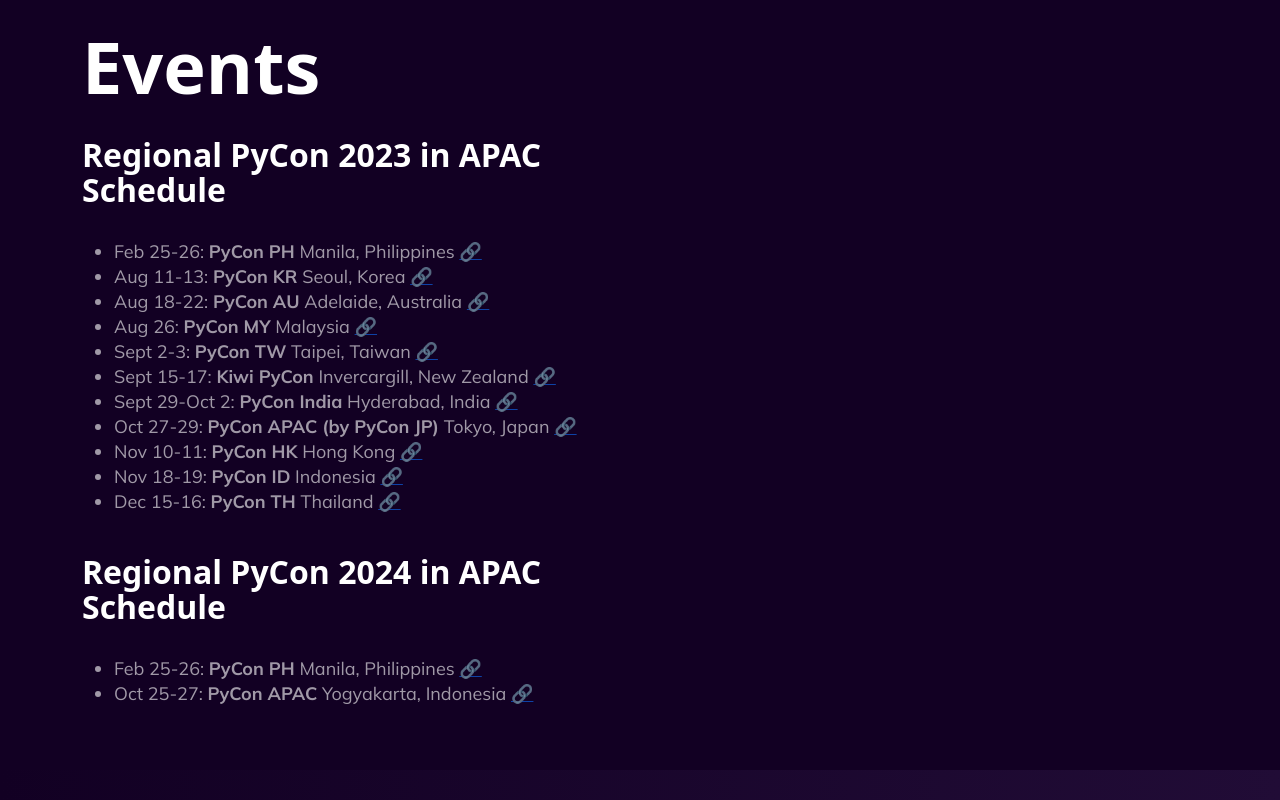
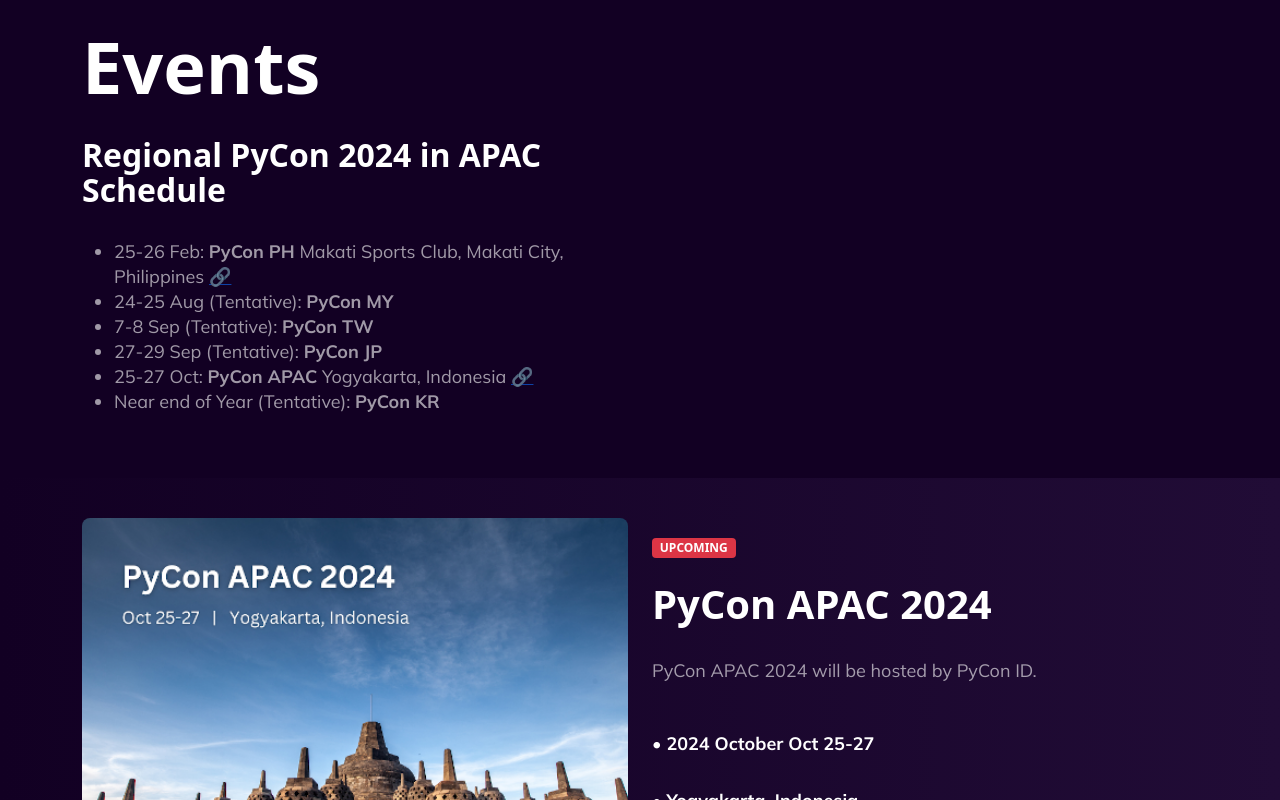
Before and after one commit to PyConAPAC/PyConAPAC.github.io, a React (Create React App) app: page / in a window 1280 px wide. Shown: the part 3080-3880 px from the top of the page. Built offline with nearby package versions, Linux system fonts and the light colour scheme.

Commit message:
Update 2024 regional events section

```diff
--- a/src/views/events/Events.tsx
+++ b/src/views/events/Events.tsx
@@ -70,6 +70,39 @@
     }
   }
 
+  const events: any = [
+    {
+        date: '25-26 Feb',
+        title: 'PyCon PH',
+        location: 'Makati Sports Club, Makati City, Philippines',
+        link: 'https://pycon-2024.python.ph',
+    },
+    {
+        date: '24-25 Aug (Tentative)',
+        title: 'PyCon MY',
+    },
+    {
+        date: '7-8 Sep (Tentative)',
+        title: 'PyCon TW',
+    },
+    {
+        date: '27-29 Sep (Tentative)',
+        title: 'PyCon JP',
+    },
+    {
+        date: '25-27 Oct',
+        title: 'PyCon APAC',
+        location: 'Yogyakarta, Indonesia',
+        link: 'https://pycon.id',
+    },
+    {
+        date: 'Near end of Year (Tentative)',
+        title: 'PyCon KR',
+    }
+  ];
+
+  const eventsNextYear: any = [];
+
   return (
     <div className="events-container">
       <div className="container">
@@ -79,44 +112,39 @@
               <div className="section-heading">
                 <h1 className="text-white">Events</h1>
                 <br />
-                <h4 className="text-white">Regional PyCon 2023 in APAC Schedule</h4>
+                <h4 className="text-white">Regional PyCon 2024 in APAC Schedule</h4>
                 <br />
               </div>
               <div className="medium-text text-white" style={{opacity: '60%'}}>
                 <ul>
-                  <li>Feb 25-26: <strong>PyCon PH</strong> Manila, Philippines <a href="https://pycon-2023.python.ph">🔗</a></li>
-                  <li>Aug 11-13: <strong>PyCon KR</strong> Seoul, Korea <a href="https://2023.pycon.kr">🔗</a></li>
-                  <li>Aug 18-22: <strong>PyCon AU</strong> Adelaide, Australia <a href="http://au.pycon.org">🔗</a></li>
-                  <li>Aug 26: <strong>PyCon MY</strong> Malaysia <a href="https://pycon.my">🔗</a></li>
-                  <li>Sept 2-3: <strong>PyCon TW</strong> Taipei, Taiwan <a href="https://tw.pycon.org">🔗</a></li>
-                  <li>Sept 15-17: <strong>Kiwi PyCon</strong> Invercargill, New Zealand <a href="https://kiwipycon.nz">🔗</a></li>
-                  <li>Sept 29-Oct 2: <strong>PyCon India</strong> Hyderabad, India <a href="https://in.pycon.org/2023/">🔗</a></li>
-                  <li>Oct 27-29: <strong>PyCon APAC (by PyCon JP)</strong> Tokyo, Japan  <a href="https://2023-apac.pycon.jp">🔗</a></li>
-                  <li>Nov 10-11: <strong>PyCon HK</strong> Hong Kong <a href="https://pycon.hk">🔗</a></li>
-                  <li>Nov 18-19: <strong>PyCon ID</strong> Indonesia <a href="https://pycon.id">🔗</a></li>
-                  <li>Dec 15-16: <strong>PyCon TH </strong> Thailand <a href="https://th.pycon.org">🔗</a></li>
+                  {events.map((event: any, index: number) => (
+                    <li>{event.date}: <strong>{event.title}</strong> {event.location} {event.link && <a href={event.link}>🔗</a>}</li>
+                  ))}
                 </ul>
               </div>
             </div>
           </div>
         </div>
+        {eventsNextYear.length > 0 && (
           <div className="row">
             <div className="col-lg-6 col-xs-12">
               <div className="left-text-content">
                 <div className="section-heading">
                   <br />
-                <h4 className="text-white">Regional PyCon 2024 in APAC Schedule</h4>
+                  <h4 className="text-white">Regional PyCon 2025 in APAC Schedule</h4>
                   <br />
                 </div>
                 <div className="medium-text text-white" style={{opacity: '60%'}}>
                   <ul>
-                  <li>Feb 25-26: <strong>PyCon PH</strong> Manila, Philippines <a href="https://ph.pycon.org">🔗</a></li>
-                  <li>Oct 25-27: <strong>PyCon APAC</strong> Yogyakarta, Indonesia <a href="https://pycon.id">🔗</a></li>
+                    {eventsNextYear.map((event: any, index: number) => (
+                      <li key={index}>{event.date}: <strong>{event.title}</strong> {event.location} {event.link && <a href={event.link}>🔗</a>}</li>
+                    ))}
                   </ul>
                 </div>
               </div>
             </div>
           </div>
+        )}
       </div>
       <div className="events-slides-container mt-8">
         <div className="container">
```
Lines whose indentation alone changed are shown as unchanged.
